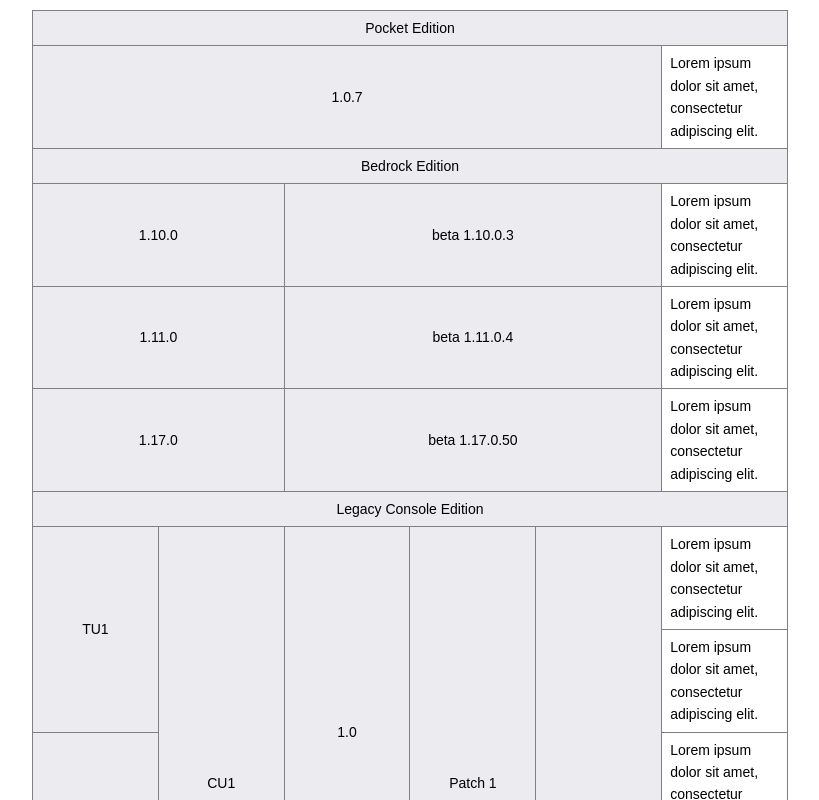
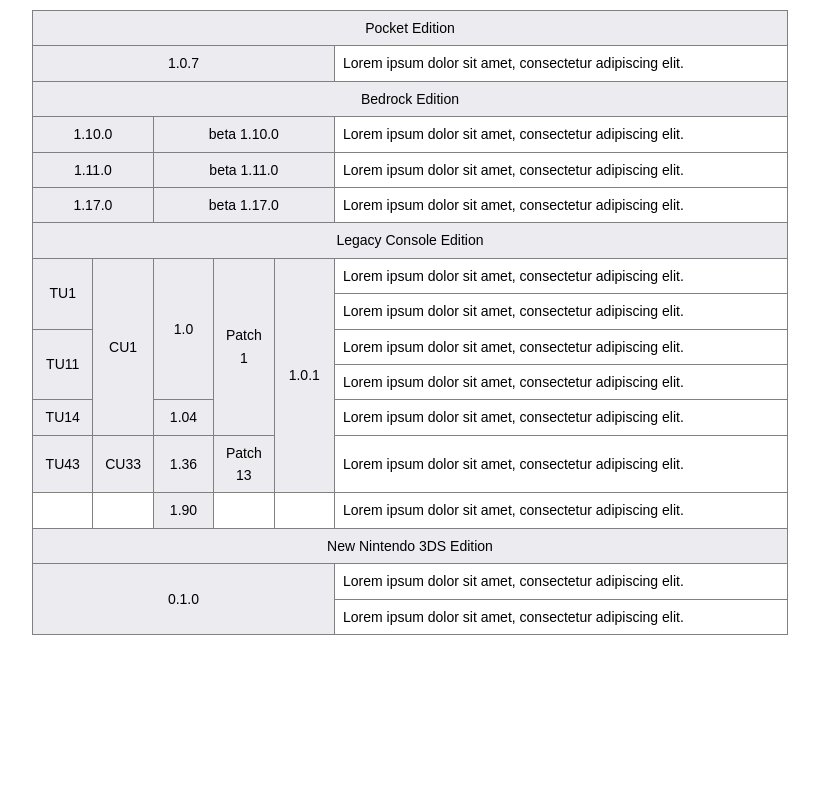
Before and after one commit to f1vish/table, a plain HTML site: page index.html in a window 1280 px wide. Shown: the top 800 px of the page, without its empty margins (230-1049 px from the left). Drawn offline with Linux system fonts and the light colour scheme.

Commit message:
Edit table

```diff
--- a/index.html
+++ b/index.html
@@ -11,7 +11,14 @@
 
   <body>
     <table>
-
+      <colgroup>
+        <col style="width: 8%" />
+        <col style="width: 8%" />
+        <col style="width: 8%" />
+        <col style="width: 8%" />
+        <col style="width: 8%" />
+        <col style="width: 60%" />
+      </colgroup>
       <tbody>
         <tr class="section-title">
           <th colspan="6">Pocket Edition</th>
@@ -28,19 +35,19 @@
 
         <tr>
           <th colspan="2">1.10.0</th>
-          <th colspan="3">beta 1.10.0.3</th>
+          <th colspan="3">beta 1.10.0</th>
           <td>Lorem ipsum dolor sit amet, consectetur adipiscing elit.</td>
         </tr>
 
         <tr>
           <th colspan="2">1.11.0</th>
-          <th colspan="3">beta 1.11.0.4</th>
+          <th colspan="3">beta 1.11.0</th>
           <td>Lorem ipsum dolor sit amet, consectetur adipiscing elit.</td>
         </tr>
 
         <tr>
           <th colspan="2">1.17.0</th>
-          <th colspan="3">beta 1.17.0.50</th>
+          <th colspan="3">beta 1.17.0</th>
           <td>Lorem ipsum dolor sit amet, consectetur adipiscing elit.</td>
         </tr>
 
@@ -105,7 +112,6 @@
         <tr>
           <td>Lorem ipsum dolor sit amet, consectetur adipiscing elit.</td>
         </tr>
-
       </tbody>
     </table>
   </body>
```
